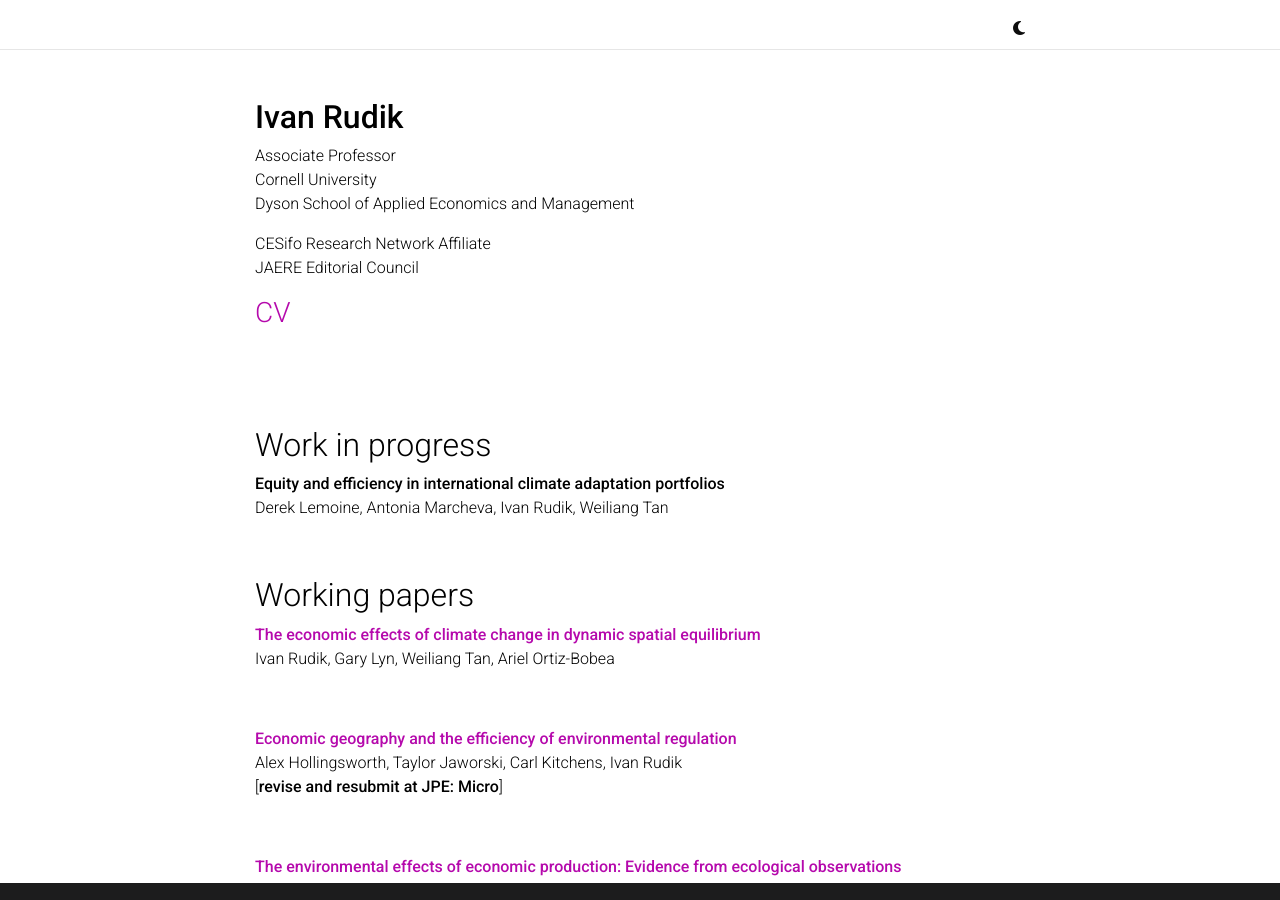
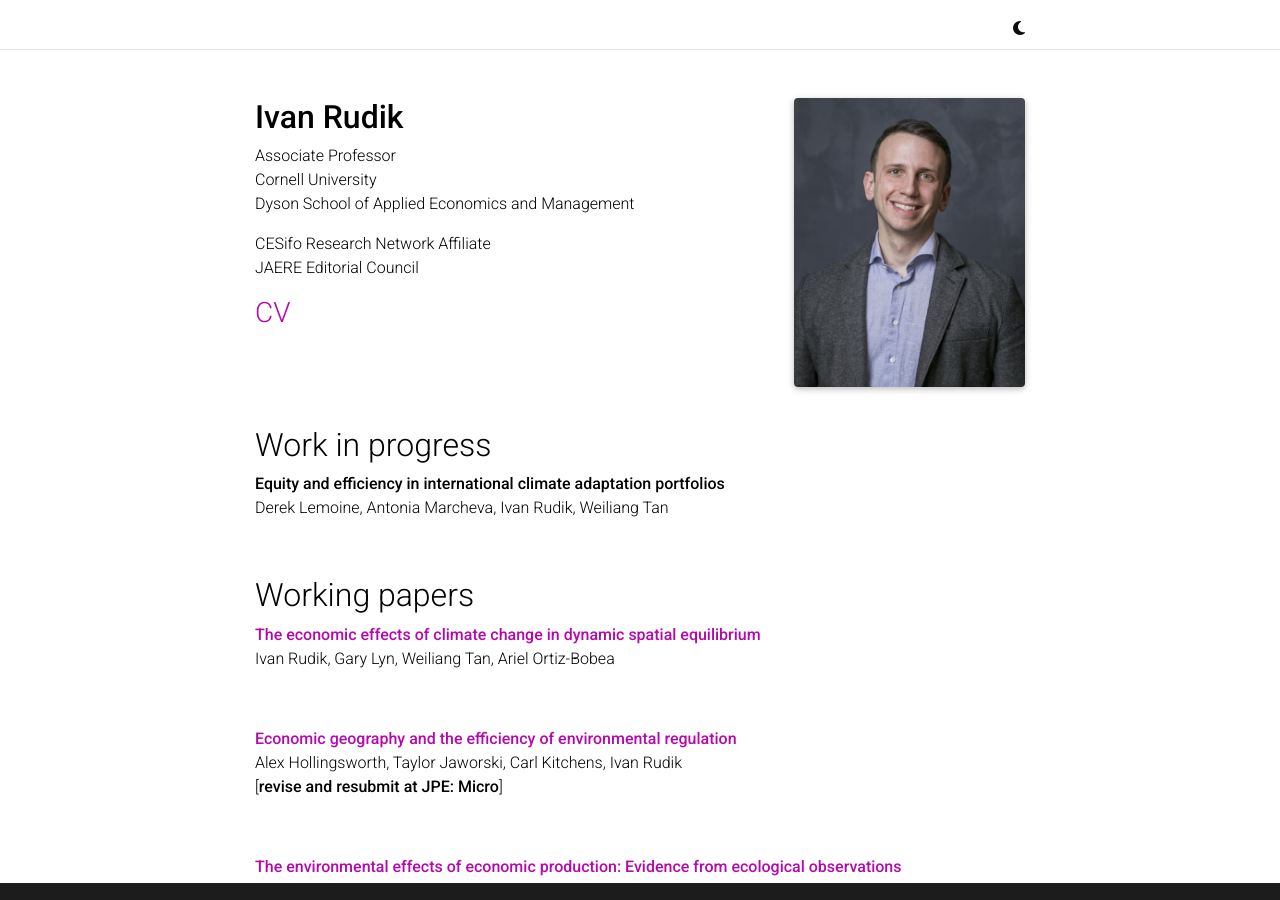
Before and after one commit to irudik/irudik.github.io, a Jekyll site: the page built from _pages/about.md, in a window 1280 px wide and 900 px high. Built offline with Jekyll 4.4.1, drawn with Linux system fonts in a browser that asks for light colours; comment, search, counter and statistics services are not loaded; a style sheet for code colours, icons or effects is not loaded.

Commit message:
update picture

```diff
--- a/_pages/about.md
+++ b/_pages/about.md
@@ -6,7 +6,7 @@
 
 profile:
   align: right
-  image: #rudik_photo.jpg
+  image: rudik_photo.jpg
   image_circular: false # crops the image to make it circular
 
 news: false  # includes a list of news items
```
Also changed, not shown: assets/img/rudik_photo.jpg.
